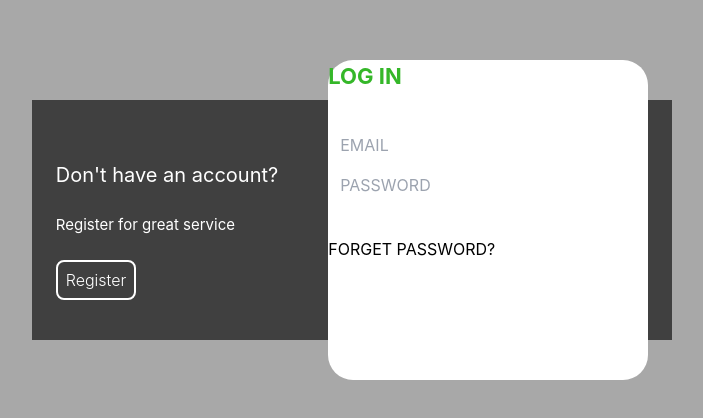
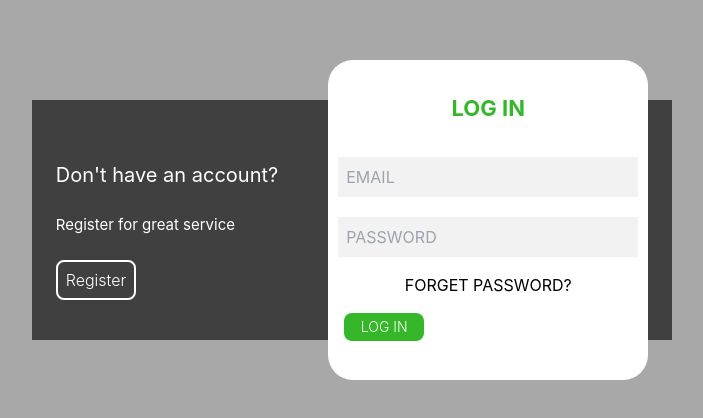
Before and after one commit to sanaz-git/login-register-form, a React (Create React App) app: page / in a window 1280 px wide. Shown: the part 180-598 px from the top of the page, without its empty margins (288-991 px from the left). Built offline with nearby package versions, Linux system fonts and the light colour scheme.

Commit message:
complete login page

```diff
--- /dev/null
+++ b/src/components/Button.js
@@ -0,0 +1,12 @@
+import React from 'react';
+import { Link } from 'react-router-dom';
+
+const Button = ({linkName,linkUrl="#"}) => {
+    return (
+        <div className=' bg-[#35B729] w-[80px] text-center text-sm rounded-lg py-1 font-light mt-4 ml-4'>
+           <Link to='linkUrl'>{linkName}</Link>
+        </div>
+    );
+};
+
+export default Button;
--- a/src/components/Inputs.js
+++ b/src/components/Inputs.js
@@ -1,6 +1,6 @@
 import React from 'react';
 
-const fixedInputClass='px-3 py-2  bg-gray'
+const fixedInputClass=' bg-[#F2F2F2] w-[300px] pl-2 py-2 '
 
 const Inputs = ({
     handleChange,
--- a/src/pages/Login.js
+++ b/src/pages/Login.js
@@ -1,6 +1,8 @@
 import React, { useState } from "react";
 import BackBox from "../components/BackBox";
+import Button from "../components/Button";
 import Inputs from "../components/Inputs";
+
 import { loginFields } from "../constants/formField";
 
 const Login = () => {
@@ -19,10 +21,10 @@ const Login = () => {
         linkUrl="/register"
       />
 
-      <div className="w-[20rem] h-80 bg-[#FFFFFF]  rounded-[25px] ml-[50px] items-center justify-center">
-        <h1 className=" text-[#35B729] text-[22px] font-bold  ">LOG IN</h1>
+      <div className="w-[20rem] h-80 bg-[#FFFFFF]  rounded-[25px] ml-[50px] ">
+        <h1 className=" text-[#35B729] text-[22px] font-bold text-center mt-8">LOG IN</h1>
         <form>
-          <div className="py-8">
+          <div className="space-y-5 text-center mt-8 mb-4">
             {loginFields.map((field) => (
               <Inputs
                 key={field.id}
@@ -37,8 +39,10 @@ const Login = () => {
             ))}
           </div>
         </form>
-        <h1 className='text-black'>FORGET PASSWORD?</h1>
+        <h1 className='text-black text-center'>FORGET PASSWORD?</h1>
+        <Button linkName="LOG IN" linkUrl="" />
       </div>
+
     </div>
   );
 };
```
